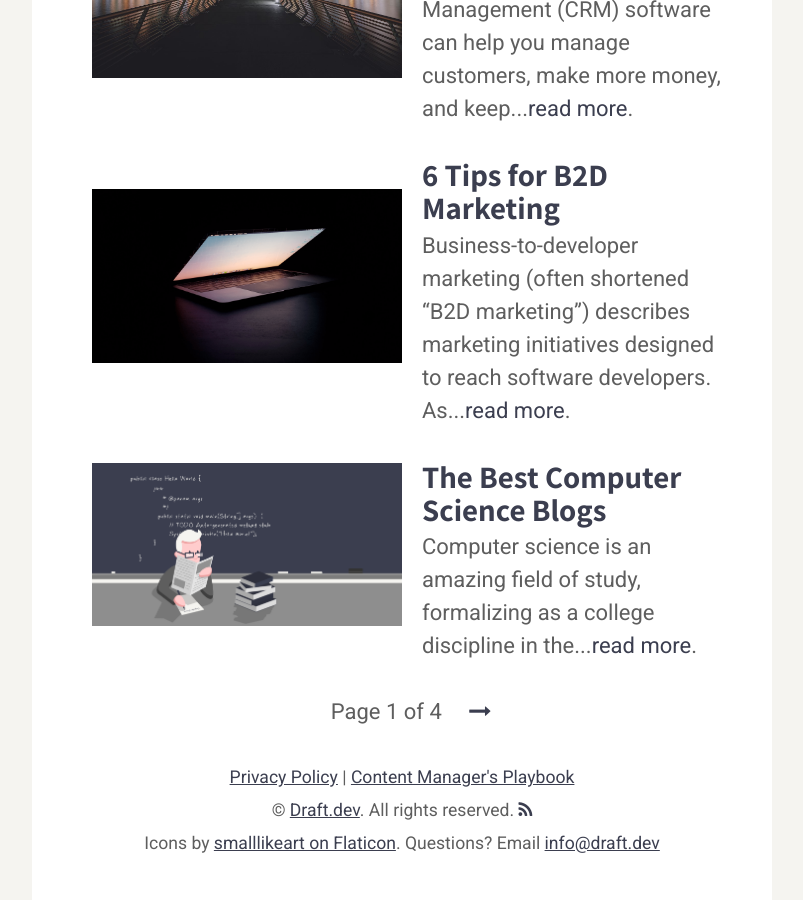
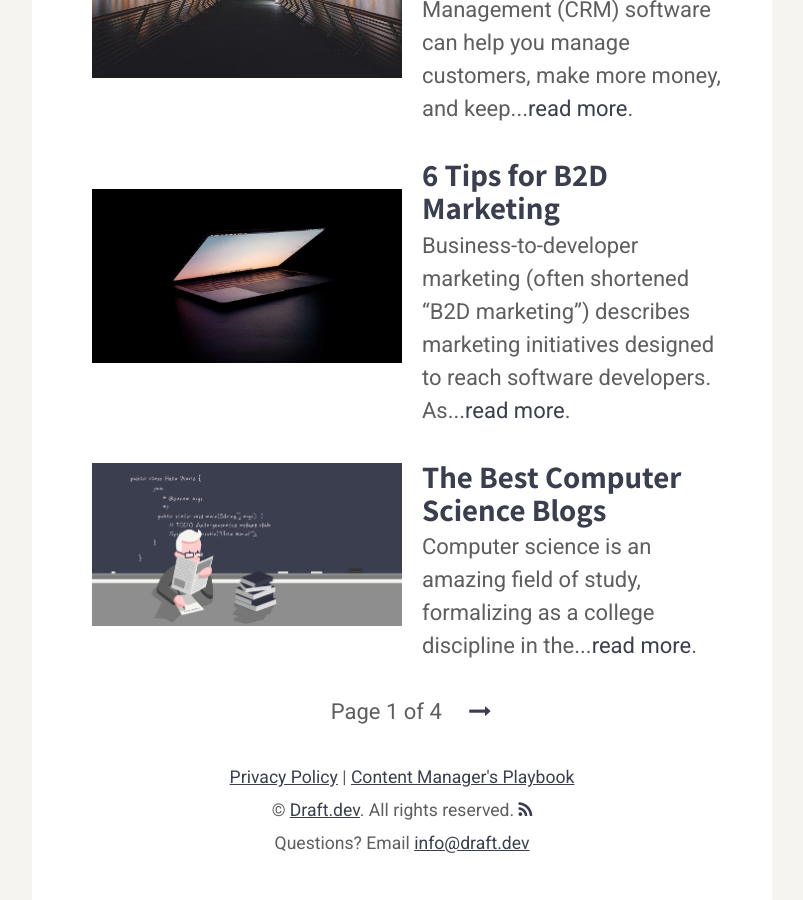
Before and after one commit to karllhughes/learn, a Jekyll site: the page built from index.html, in a window 1280 px wide and 900 px high, scrolled down 2472 px. Shown: the whole window, without its empty margins (238-1041 px from the left). Built offline with Jekyll 4.4.1, drawn with Linux system fonts in a browser that asks for light colours; a script that is not in the unit is left out; the list of posts is cut into pages by our own code.

Commit message:
Update main.html

```diff
--- a/_layouts/main.html
+++ b/_layouts/main.html
@@ -14,7 +14,6 @@ layout: default
     <a href="{{site.baseurl}}{{ site.social-rss }}" title="RSS Feed"><i class="fa fa-rss" aria-hidden="true"></i></a>
   </p>
   <p>
-    Icons by <a href="https://www.flaticon.com/authors/smalllikeart/lineal-color/">smalllikeart on Flaticon</a>.
     Questions? Email <a href="mailto:info@draft.dev">info@draft.dev</a>
   </p>
 </footer> <!-- End Footer -->
```
